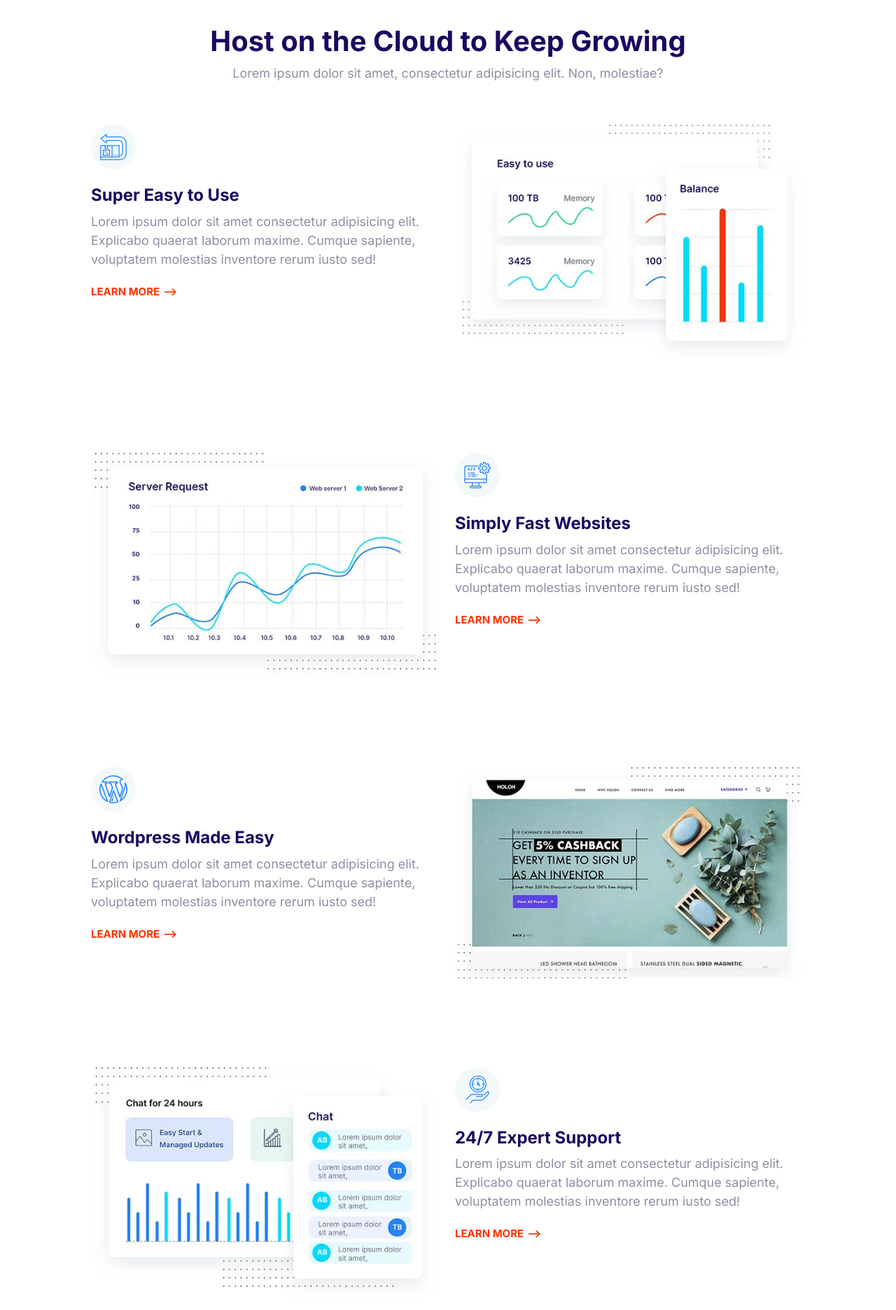
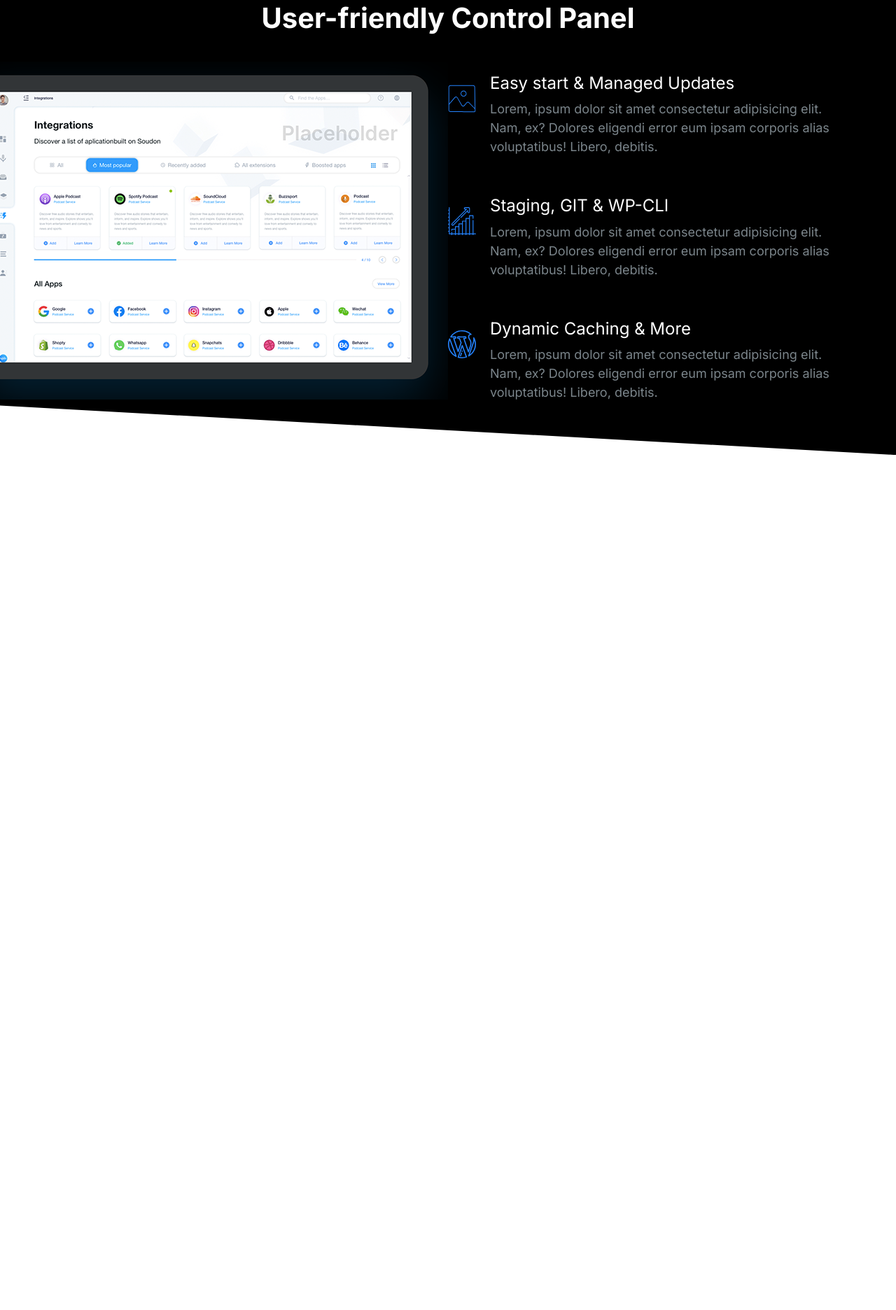
Before and after one commit to WesleySantos/moshifyProyect, a plain HTML site: page index.html in a window 1280 px wide. Shown: the part 56-1928 px from the top of the page at 70% size. After the commit the page ends 800 px from the top, so only its background shows below. Drawn offline with Linux system fonts and the light colour scheme.

Commit message:
Build the showcase component.

```diff
--- a/css/styles.css
+++ b/css/styles.css
@@ -15,6 +15,12 @@
   box-sizing: border-box;
 }
 /* Typograp */
+
+::selection {
+  background: var(--color-primary);
+  color: #fff;
+}
+
 html {
   font-size: 62.5%;
 }
@@ -44,6 +50,7 @@ h2 {
 
 h3 {
   font-size: 3rem;
+  font-weight: 500;
 }
 
 p {
@@ -137,7 +144,6 @@ a {
 .list {
   list-style: none;
   padding-left: 0;
-  color: var(--color-headings);
 }
 
 .list--inline .list__item {
@@ -148,6 +154,7 @@ a {
 .list--tick {
   list-style-image: url(../images/tick.svg);
   padding-left: 3rem;
+  color: var(--color-headings);
 }
 
 .list--tick .list__item {
@@ -422,6 +429,7 @@ a {
 
 .media {
   display: flex;
+  margin-bottom: 4rem;
 }
 
 .media__title {
@@ -633,12 +641,12 @@ a {
 
 .block--skewed-right {
   padding-bottom: calc(var(--padding-vertical)+4rem);
-  clip-path: polygon(0 0, 100% 0%, 100% 100%, 0 80%);
+  clip-path: polygon(0 0, 100% 0%, 100% 100%, 0 90%);
 }
 
 .block--skewed-left {
   padding-bottom: calc(var(--padding-vertical)+4rem);
-  clip-path: polygon(0 0, 100% 0%, 100% 80%, 0 100%);
+  clip-path: polygon(0 0, 100% 0%, 100% 90%, 0 100%);
 }
 
 .container {
@@ -711,10 +719,6 @@ a {
 }
 
 /* Hero */
-.hero {
-  clip-path: polygon(0 0, 100% 0%, 100% 90%, 0 100%);
-}
-
 .hero__tagline {
   font-size: 2rem;
   color: #b9c3cf;
@@ -798,3 +802,31 @@ a {
     order: 2;
   }
 }
+
+/* ShowCases Block */
+
+.block-showcase .block__header {
+  margin-bottom: 4rem;
+}
+
+.block-showcase .media__title {
+  color: #fff;
+}
+
+.block-showcase__image > img {
+  width: 100%;
+}
+
+@media screen and (min-width: 768px) {
+  .block-showcase .grid {
+    grid-template-columns: 50% 50%;
+  }
+  .block-showcase__image {
+    justify-self: end;
+  }
+
+  .block-showcase__image > img {
+    width: auto;
+    max-width: 700px;
+  }
+}
--- a/index.html
+++ b/index.html
@@ -15,130 +15,76 @@
     <link rel="stylesheet" href="css/styles.css" />
   </head>
   <body>
-    <section class="block container">
+    <section class="block block--dark block--skewed-right block-showcase">
       <header class="block__header">
-        <h2>Host on the Cloud to Keep Growing</h2>
-        <p>
-          Lorem ipsum dolor sit amet, consectetur adipisicing elit. Non,
-          molestiae?
-        </p>
+        <h2 class="block__heading">User-friendly Control Panel</h2>
       </header>
-      <article class="grid grid--cols-2 feature">
-        <div class="feature__content">
-          <span class="icon-container">
-            <svg class="icon icon--primary">
-              <use xlink:href="images/sprite.svg#easy"></use>
-            </svg>
-          </span>
-          <h3 class="feature__heading">Super Easy to Use</h3>
-          <p>
-            Lorem ipsum dolor sit amet consectetur adipisicing elit. Explicabo
-            quaerat laborum maxime. Cumque sapiente, voluptatem molestias
-            inventore rerum iusto sed!
-          </p>
-          <a href="#" class="link-arrow">Learn more</a>
-        </div>
-        <picture>
+      <div class="container grid grid--cols-2">
+        <picture class="block-showcase__image">
           <source
-            type="image/webp"
-            srcset="images/easy.webp 1x, images/easy@2x.webp 2x"
+            srcset="images/ipad.png 1x, images/ipad@2x.png 2x"
+            type="image/png"
           />
           <source
-            type="image/jpg"
-            srcset="images/easy.jpg 1x, images/easy@2x.jpg 2x"
+            srcset="images/ipad.webp 1x, images/ipad@2x.webp 2x"
+            type="image/webp"
           />
-          <img class="feature__image" src="images/easy@2x.jpg" alt="easy" />
+          <img src="images/ipad@2x.webp" alt="ipad" />
         </picture>
-      </article>
-      <article class="grid grid--cols-2 feature">
-        <div class="feature__content">
-          <span class="icon-container">
+        <ul class="list">
+          <li>
+            <div class="media">
+              <div class="media__image">
                 <svg class="icon icon--primary">
-              <use xlink:href="images/sprite.svg#computer"></use>
+                  <use xlink:href="images/sprite.svg#snap"></use>
                 </svg>
-          </span>
-          <h3 class="feature__heading">Simply Fast Websites</h3>
+              </div>
+              <div class="media__body">
+                <h3 class="media__title">Easy start & Managed Updates</h3>
                 <p>
-            Lorem ipsum dolor sit amet consectetur adipisicing elit. Explicabo
-            quaerat laborum maxime. Cumque sapiente, voluptatem molestias
-            inventore rerum iusto sed!
+                  Lorem, ipsum dolor sit amet consectetur adipisicing elit. Nam,
+                  ex? Dolores eligendi error eum ipsam corporis alias
+                  voluptatibus! Libero, debitis.
                 </p>
-          <a href="#" class="link-arrow">Learn more</a>
               </div>
-        <picture>
-          <source
-            type="image/webp"
-            srcset="images/fast.webp 1x, images/fast@2x.webp 2x"
-          />
-          <source
-            type="image/jpg"
-            srcset="images/fast.jpg 1x, images/fast@2x.jpg 2x"
-          />
-          <img class="feature__image" src="images/fast@2x.jpg" alt="fast" />
-        </picture>
-      </article>
-      <article class="grid grid--cols-2 feature">
-        <div class="feature__content">
-          <span class="icon-container">
+            </div>
+          </li>
+          <li>
+            <div class="media">
+              <div class="media__image">
+                <svg class="icon icon--primary">
+                  <use xlink:href="images/sprite.svg#growth"></use>
+                </svg>
+              </div>
+              <div class="media__body">
+                <h3 class="media__title">Staging, GIT & WP-CLI</h3>
+                <p>
+                  Lorem, ipsum dolor sit amet consectetur adipisicing elit. Nam,
+                  ex? Dolores eligendi error eum ipsam corporis alias
+                  voluptatibus! Libero, debitis.
+                </p>
+              </div>
+            </div>
+          </li>
+          <li>
+            <div class="media">
+              <div class="media__image">
                 <svg class="icon icon--primary">
                   <use xlink:href="images/sprite.svg#wordpress"></use>
                 </svg>
-          </span>
-          <h3 class="feature__heading">Wordpress Made Easy</h3>
+              </div>
+              <div class="media__body">
+                <h3 class="media__title">Dynamic Caching & More</h3>
                 <p>
-            Lorem ipsum dolor sit amet consectetur adipisicing elit. Explicabo
-            quaerat laborum maxime. Cumque sapiente, voluptatem molestias
-            inventore rerum iusto sed!
+                  Lorem, ipsum dolor sit amet consectetur adipisicing elit. Nam,
+                  ex? Dolores eligendi error eum ipsam corporis alias
+                  voluptatibus! Libero, debitis.
                 </p>
-          <a href="#" class="link-arrow">Learn more</a>
               </div>
-        <picture>
-          <source
-            type="image/webp"
-            srcset="images/wordpress.webp 1x, images/wordpress@2x.webp 2x"
-          />
-          <source
-            type="image/jpg"
-            srcset="images/wordpress.jpg 1x, images/wordpress@2x.jpg 2x"
-          />
-          <img
-            class="feature__image"
-            src="images/wordpress@2x.jpg"
-            alt="wordpress"
-          />
-        </picture>
-      </article>
-      <article class="grid grid--cols-2 feature">
-        <div class="feature__content">
-          <span class="icon-container">
-            <svg class="icon icon--primary">
-              <use xlink:href="images/sprite.svg#clock"></use>
-            </svg>
-          </span>
-          <h3 class="feature__heading">24/7 Expert Support</h3>
-          <p>
-            Lorem ipsum dolor sit amet consectetur adipisicing elit. Explicabo
-            quaerat laborum maxime. Cumque sapiente, voluptatem molestias
-            inventore rerum iusto sed!
-          </p>
-          <a href="#" class="link-arrow">Learn more</a>
             </div>
-        <picture>
-          <source
-            type="image/webp"
-            srcset="images/support.webp 1x, images/support@2x.webp 2x"
-          />
-          <source
-            type="image/jpg"
-            srcset="images/support.jpg 1x, images/support@2x.jpg 2x"
-          />
-          <img
-            class="feature__image"
-            src="images/support@2x.jpg"
-            alt="support"
-          />
-        </picture>
-      </article>
+          </li>
+        </ul>
+      </div>
     </section>
     <script src="js/main.js"></script>
   </body>
```
Also changed, not shown: components/showcase-block.html (added, +71 -0 lines), images/ipad.png (added), images/ipad.webp (added), images/ipad@2x.png (added), images/ipad@2x.webp (added). Lines whose indentation alone changed are shown as unchanged.
